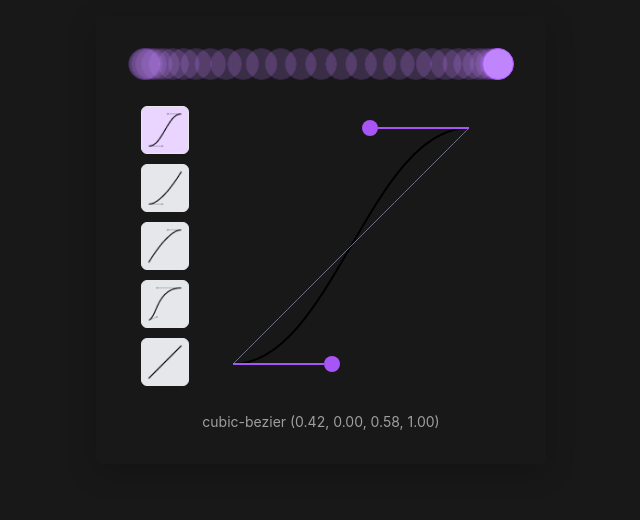
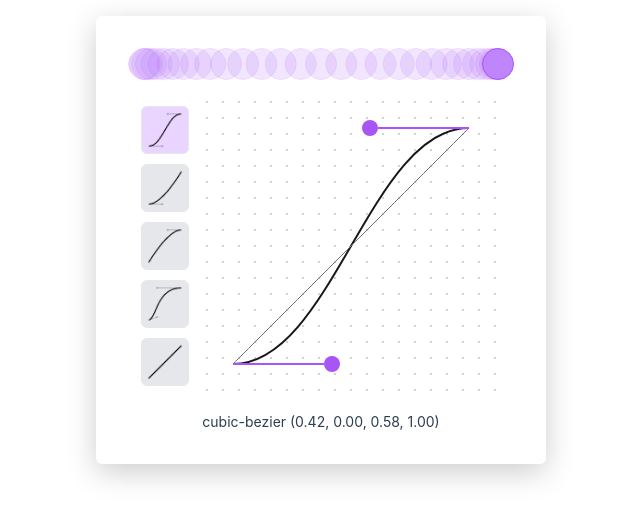
Before and after one commit to bryanmpak/easing-tool, a Vue app: page / in a window 1280 px wide. Shown: the top 520 px of the page, without its empty margins (319-959 px from the left). Built offline with nearby package versions, Linux system fonts and the light colour scheme.

Commit message:
dark mode css changes

```diff
--- a/src/assets/base.css
+++ /dev/null
@@ -1,90 +0,0 @@
-@tailwind base;
-@tailwind components;
-@tailwind utilities;
-
-/* color palette from <https://github.com/vuejs/theme> */
-:root {
-  --vt-c-white: #ffffff;
-  --vt-c-white-soft: #f8f8f8;
-  --vt-c-white-mute: #f2f2f2;
-
-  --vt-c-black: #181818;
-  --vt-c-black-soft: #222222;
-  --vt-c-black-mute: #282828;
-
-  --vt-c-indigo: #2c3e50;
-
-  --vt-c-divider-light-1: rgba(60, 60, 60, 0.29);
-  --vt-c-divider-light-2: rgba(60, 60, 60, 0.12);
-  --vt-c-divider-dark-1: rgba(84, 84, 84, 0.65);
-  --vt-c-divider-dark-2: rgba(84, 84, 84, 0.48);
-
-  --vt-c-text-light-1: var(--vt-c-indigo);
-  --vt-c-text-light-2: rgba(60, 60, 60, 0.66);
-  --vt-c-text-dark-1: var(--vt-c-white);
-  --vt-c-text-dark-2: rgba(235, 235, 235, 0.64);
-}
-
-/* semantic color variables for this project */
-:root {
-  --color-background: var(--vt-c-white);
-  --color-background-soft: var(--vt-c-white-soft);
-  --color-background-mute: var(--vt-c-white-mute);
-
-  --color-border: var(--vt-c-divider-light-2);
-  --color-border-hover: var(--vt-c-divider-light-1);
-
-  --color-heading: var(--vt-c-text-light-1);
-  --color-text: var(--vt-c-text-light-1);
-
-  --section-gap: 160px;
-}
-
-@media (prefers-color-scheme: light) {
-  :root {
-    --color-background: var(--vt-c-black);
-    --color-background-soft: var(--vt-c-black-soft);
-    --color-background-mute: var(--vt-c-black-mute);
-
-    --color-border: var(--vt-c-divider-dark-2);
-    --color-border-hover: var(--vt-c-divider-dark-1);
-
-    --color-heading: var(--vt-c-text-dark-1);
-    --color-text: var(--vt-c-text-dark-2);
-  }
-}
-
-*,
-*::before,
-*::after {
-  box-sizing: border-box;
-  margin: 0;
-  font-weight: normal;
-}
-
-body {
-  min-height: 100vh;
-  color: var(--color-text);
-  background: var(--color-background);
-  transition:
-    color 0.5s,
-    background-color 0.5s;
-  line-height: 1.6;
-  font-family:
-    Inter,
-    -apple-system,
-    BlinkMacSystemFont,
-    'Segoe UI',
-    Roboto,
-    Oxygen,
-    Ubuntu,
-    Cantarell,
-    'Fira Sans',
-    'Droid Sans',
-    'Helvetica Neue',
-    sans-serif;
-  font-size: 15px;
-  text-rendering: optimizeLegibility;
-  -webkit-font-smoothing: antialiased;
-  -moz-osx-font-smoothing: grayscale;
-}
--- a/src/assets/main.css
+++ b/src/assets/main.css
@@ -1,4 +1,103 @@
-@import './base.css';
 @tailwind base;
 @tailwind components;
 @tailwind utilities;
+
+/* color palette from <https://github.com/vuejs/theme> */
+:root {
+  --vt-c-white: #ffffff;
+  --vt-c-white-soft: #f8f8f8;
+  --vt-c-white-mute: #f2f2f2;
+
+  --vt-c-black: #181818;
+  --vt-c-black-soft: #222222;
+  --vt-c-black-mute: #282828;
+
+  --vt-c-indigo: #2c3e50;
+
+  --vt-c-divider-light-1: rgba(60, 60, 60, 0.29);
+  --vt-c-divider-light-2: rgba(60, 60, 60, 0.12);
+  --vt-c-divider-dark-1: rgba(84, 84, 84, 0.65);
+  --vt-c-divider-dark-2: rgba(84, 84, 84, 0.48);
+
+  --vt-c-text-light-1: var(--vt-c-indigo);
+  --vt-c-text-light-2: rgba(60, 60, 60, 0.66);
+  --vt-c-text-dark-1: var(--vt-c-white);
+  --vt-c-text-dark-2: rgba(235, 235, 235, 0.64);
+
+  --gradient-light: rgba(26, 26, 26, 0.2);
+  --gradient-dark: rgba(246, 248, 254, 0.2);
+}
+
+/* semantic color variables for this project */
+:root {
+  --color-background: var(--vt-c-white);
+  --color-background-soft: var(--vt-c-white-soft);
+  --color-background-mute: var(--vt-c-white-mute);
+
+  --color-border: var(--vt-c-divider-light-2);
+  --color-border-hover: var(--vt-c-divider-light-1);
+
+  --color-heading: #181818;
+  --color-text: var(--vt-c-text-light-1);
+
+  --gradient-color: var(--gradient-light);
+  --shadow-color: rgba(0, 0, 0, 0.2);
+
+  --section-gap: 160px;
+}
+
+@media (prefers-color-scheme: dark) {
+  :root {
+    --color-background: var(--vt-c-black);
+    --color-background-soft: var(--vt-c-black-soft);
+    --color-background-mute: var(--vt-c-black-mute);
+
+    --color-border: var(--vt-c-divider-dark-2);
+    --color-border-hover: var(--vt-c-divider-dark-1);
+
+    --color-heading: #ffffff;
+    --color-text: var(--vt-c-text-dark-2);
+
+    --gradient-color: var(--gradient-dark);
+    --shadow-color: rgba(0, 0, 0, 0.7);
+  }
+}
+/*
+.gradient-background {
+  background-image: radial-gradient(circle at 6px 6px, var(--gradient-color) 1px, transparent 0);
+} */
+
+*,
+*::before,
+*::after {
+  box-sizing: border-box;
+  margin: 0;
+  font-weight: normal;
+}
+
+body {
+  min-height: 100vh;
+  color: var(--color-text);
+  background: var(--color-background);
+  transition:
+    color 0.5s,
+    background-color 0.5s;
+  line-height: 1.6;
+  font-family:
+    Inter,
+    -apple-system,
+    BlinkMacSystemFont,
+    'Segoe UI',
+    Roboto,
+    Oxygen,
+    Ubuntu,
+    Cantarell,
+    'Fira Sans',
+    'Droid Sans',
+    'Helvetica Neue',
+    sans-serif;
+  font-size: 15px;
+  text-rendering: optimizeLegibility;
+  -webkit-font-smoothing: antialiased;
+  -moz-osx-font-smoothing: grayscale;
+}
--- a/src/components/AppCard.vue
+++ b/src/components/AppCard.vue
@@ -18,8 +18,8 @@ export default defineComponent({
 
 <template>
   <div
-    class="flex flex-col mx-auto rounded-md shadow-[0_8px_30px_rgb(0,0,0,0.2)] p-8"
-    :style="{ width: cardWidth + 'px' }"
+    class="flex flex-col mx-auto rounded-md p-4 sm:p-8"
+    :style="{ width: cardWidth + 'px', boxShadow: `0 8px 30px var(--shadow-color)` }"
   >
     <slot></slot>
   </div>
--- a/src/components/BezierCurve.vue
+++ b/src/components/BezierCurve.vue
@@ -51,7 +51,7 @@ export default defineComponent({
 
 <template>
   <g>
-    <path class="stroke-2 stroke-black fill-none" :d="curve" />
+    <path class="stroke-2 stroke-[var(--color-heading)] fill-none" :d="curve" />
     <path
       class="stroke-1 stroke-gray-500 fill-none"
       :d="`M${padding},${height - padding} C${padding},${height - padding} ${
--- a/src/components/EasingEditor.vue
+++ b/src/components/EasingEditor.vue
@@ -10,7 +10,7 @@ export default defineComponent({
   components: { BezierCurve, CurveHandle },
   props: {
     value: {
-      // TTD: check if this the right way to do TS in Vue
+      // not sure if this the right way to do TS in Vue
       type: Array as PropType<number[]>,
       required: true
     },
@@ -36,6 +36,7 @@ export default defineComponent({
       }
     }
 
+    // window resizes for handleMouseMove
     onMounted(() => {
       updateRect()
       window.addEventListener('resize', updateRect)
@@ -45,9 +46,11 @@ export default defineComponent({
       window.removeEventListener('resize', updateRect)
     })
 
+    // to account for padding in SVG
     const paddedWidth = computed(() => props.width - padding * 2)
     const paddedHeight = computed(() => props.height - padding * 2)
 
+    // curve & handle positions
     const position = computed(() => {
       const x = (val: number) => Math.round(val * paddedWidth.value) + padding
       const y = (val: number) => Math.round((1 - val) * paddedHeight.value) + padding
@@ -57,6 +60,7 @@ export default defineComponent({
       }
     })
 
+    // curve & handle positions
     const handleMouseMove = (e: MouseEvent) => {
       if (isDragging.value !== null && rect.value) {
         const newValue = [...props.value]
@@ -102,7 +106,7 @@ export default defineComponent({
       class="absolute w-full h-full bg-[length:16px_16px] pointer-events-none -z-10"
       :style="{
         backgroundImage:
-          'radial-gradient(circle at 6px 6px, rgb(26, 26, 26, 0.2) 1px, transparent 0)'
+          'radial-gradient(circle at 6px 6px, var(--gradient-color) 1px, transparent 0)'
       }"
     ></div>
     <svg
```
